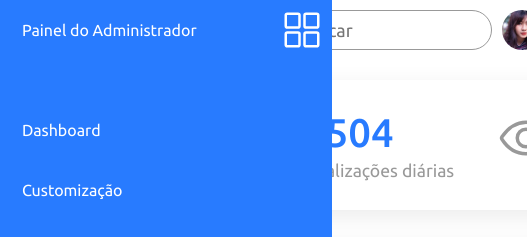
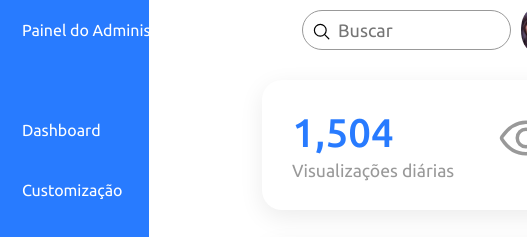
Before and after one commit to Luangfg/DashBoard, a plain HTML site: page index.html in a window 390 px wide. Both pictures are taken after a click on the element 30 px from the left and 30 px from the top of the page. Shown: the top 237 px of the page, 527 px wide, since content can reach past the window. Drawn offline with nearby package versions, Linux system fonts and the light colour scheme.

Commit message:
Add files via upload

```diff
--- a/js/script.js
+++ b/js/script.js
@@ -1,6 +1,6 @@
 let toggle = document.querySelector('.toggle');
-        let navegacao = document.querySelector('.navegacao');
-        let main = document.querySelector('.main');
+let navegacao = document.querySelector('.navegacao');
+let main = document.querySelector('.main');
 
 
         toggle.onclick = function(){
--- a/style.css
+++ b/style.css
@@ -144,7 +144,7 @@ body{
 
 .main.active{
     width:calc(100% - 80px);
-     left:80px;
+    left:80px;
 }
 
 .topbar{
@@ -198,7 +198,7 @@ body{
 
 .usuario{
     position:relative;
-    min-width:40px;
+    width:40px;
     height: 40px;
     border-radius:50%;
     overflow:hidden;
@@ -452,7 +452,7 @@ body{
         left:0;
     }
     .main{
-        width:100;
+        width:100%;
         left:0;
     }
 
@@ -469,7 +469,7 @@ body{
 }
 
 /*---------------------------------------------------------------------------------------------RESPONSIVIDADE TABLET---------------------------------------------------------------------------------------------*/
-@media (max-width:748px){
+@media (max-width:768px){
     .detalhes{
         grid-template-columns: repeat(1,1fr);
     }
@@ -510,12 +510,12 @@ body{
     }
 
     .pedidoRecente{
-        margin-right:-300px;
+        margin-right:0;
         overflow-x:auto;
     }
 
     .clientesRecentes{
-        margin-right:-300px;
+        margin-right:0;
     }
 
     .navegacao{
@@ -523,21 +523,23 @@ body{
         left:-100%;
         z-index:1000;
 
+
     }
     .navegacao.active{
-        width:100%;
-        left:0;
+        width:53%;
     }
 
     .toggle{
         z-index:10001;
+
     }
 
     .main.active .toggle{
-        position:fixed;
+
+        left: initial;
+        left: 10px;
+        color: var(--branco);
         right:0;
-        left:initial;
-        color:var(--branco)
     }
 
 
```
